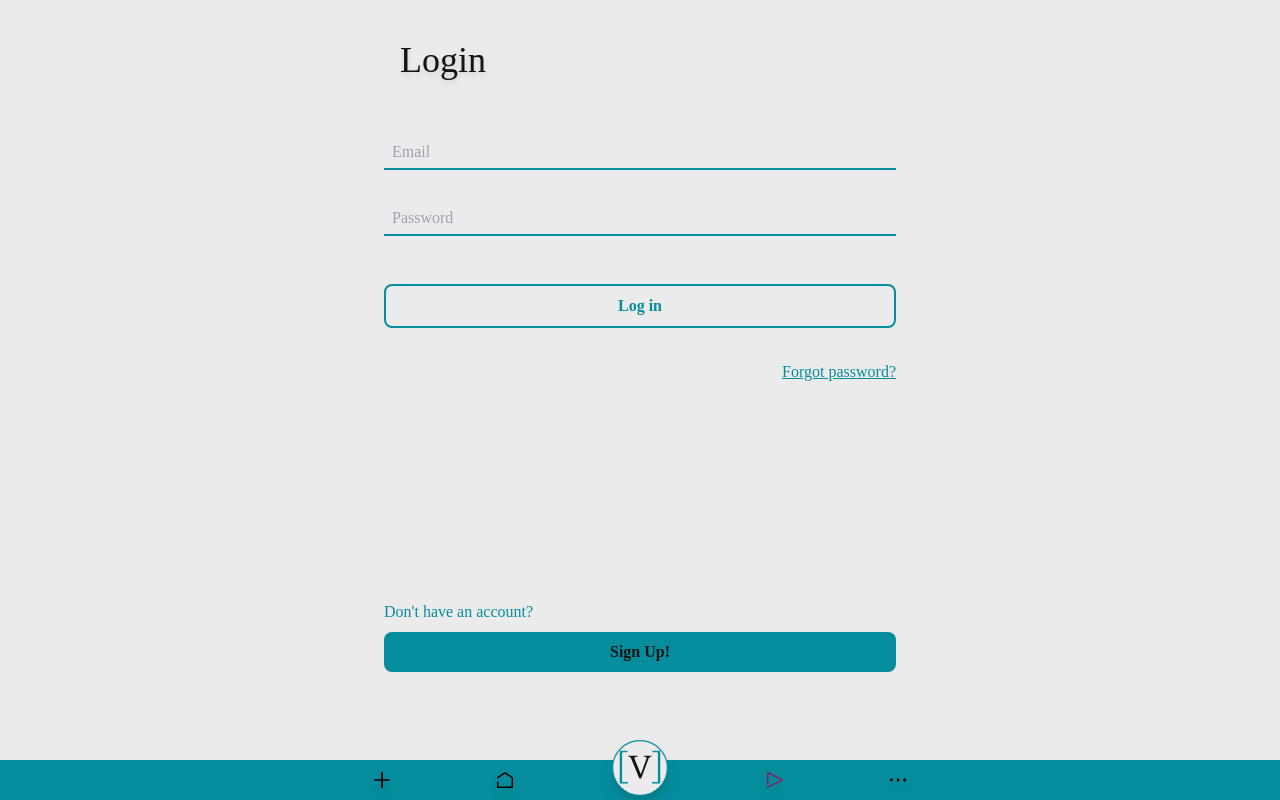
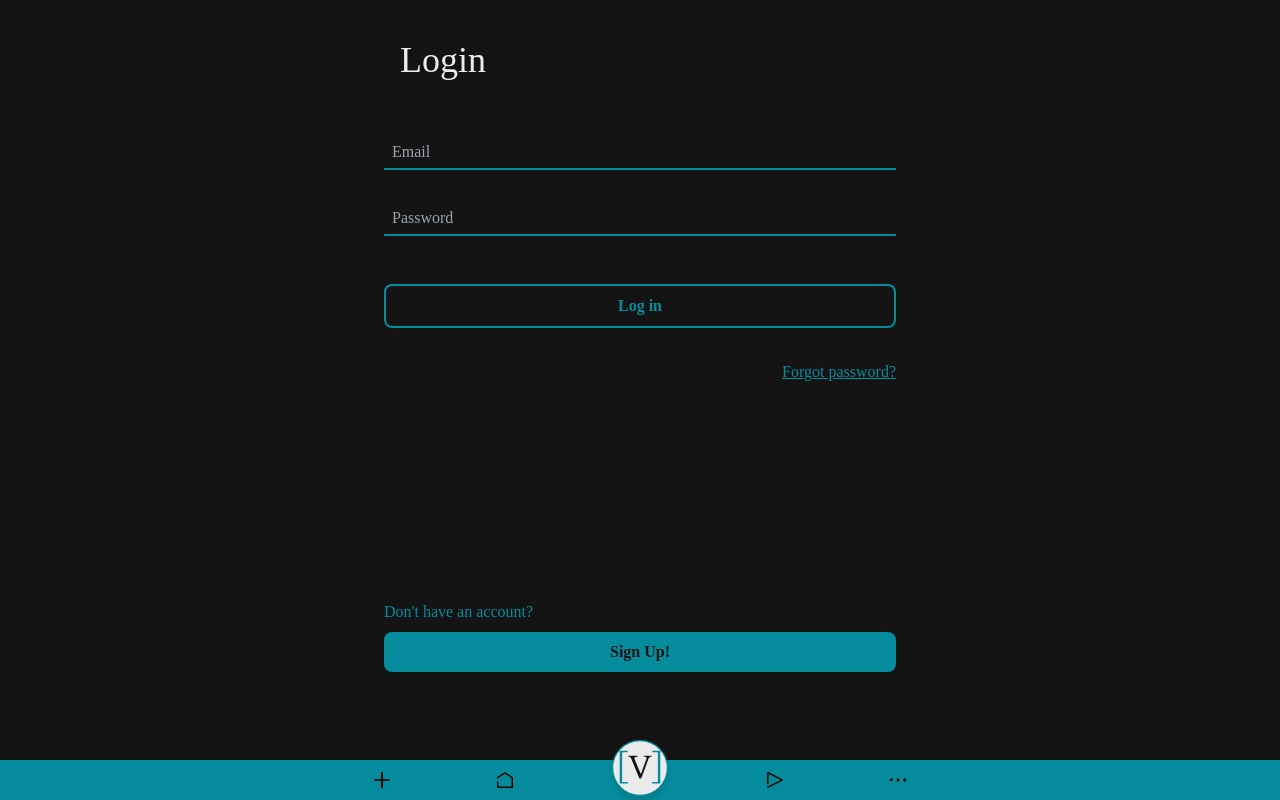
Before and after one commit to guilevieiram/voca, a React (Create React App) app in the folder frontend/: page /login in a window 1280 px wide. Built offline with nearby package versions, Linux system fonts and the light colour scheme.

Commit message:
implemented exception handling on login page

```diff
--- a/frontend/src/App.tsx
+++ b/frontend/src/App.tsx
@@ -1,4 +1,4 @@
-import React, { Component, useEffect, useState } from "react";
+import React, { useEffect, useState } from "react";
 import Background from "./components/Background";
 import Nav from "./components/Nav";
 import UserLogin from "./components/user_login";
@@ -13,11 +13,10 @@ import {
   Navigate
 } from 'react-router-dom';
 
-//testing
-import { loginUser, wakeBackend } from "./models";
+import { wakeBackend } from "./models";
 
 function App(): React.ReactElement {
-  const [darkMode, setDarkMode] = useState<boolean>(false);
+  const [darkMode, setDarkMode] = useState<boolean>(true);
   const toggleDarkMode = (): void => setDarkMode(!darkMode);
 
   const setToken = (userToken: string): void => sessionStorage.setItem('token', userToken);
--- a/frontend/src/components/Nav.tsx
+++ b/frontend/src/components/Nav.tsx
@@ -1,13 +1,13 @@
 // I'm still not sure how to do the purple icons idea work without changing the workings of the routing managemenet system.
 
 import playIcon from '../assets/nav-icons/Play.svg';
-import playIconPurple from '../assets/nav-icons/Play-purple.svg';
+// import playIconPurple from '../assets/nav-icons/Play-purple.svg';
 import homeIcon from '../assets/nav-icons/Home.svg';
-import homeIconPurple from '../assets/nav-icons/Home-purple.svg';
+// import homeIconPurple from '../assets/nav-icons/Home-purple.svg';
 import addIcon from '../assets/nav-icons/Add.svg';
-import addIconPurple from '../assets/nav-icons/Add-purple.svg';
+// import addIconPurple from '../assets/nav-icons/Add-purple.svg';
 import pointsIcon from '../assets/nav-icons/Points.svg';
-import pointsIconPurple from '../assets/nav-icons/Points-purple.svg';
+// import pointsIconPurple from '../assets/nav-icons/Points-purple.svg';
 
 import navLogo from '../assets/nav-logo.svg';
 import React from 'react';
@@ -58,7 +58,7 @@ function Nav ({darkMode}: NavProps): React.ReactElement {
                 <Button active={false} icon={addIcon} link='' height={barBlueSize}/>
                 <Button active={false} icon={homeIcon} link='' height={barBlueSize}/>
                 <NavLogoButton icon={navLogo} link='' height={barFullSize}/>
-                <Button active={false} icon={playIconPurple} link='' height={barBlueSize}/>
+                <Button active={false} icon={playIcon} link='' height={barBlueSize}/>
                 <Button active={true} icon={pointsIcon} link='' height={barBlueSize}/>
             </div>
         </div>
--- a/frontend/src/components/user_login/LoginForm.tsx
+++ b/frontend/src/components/user_login/LoginForm.tsx
@@ -1,18 +1,9 @@
-import { useState } from "react";
+import { useEffect, useState } from "react";
 import { loginUser, UserLoginRequestState } from "../../models";
 
 type LoginFormProps = {
     darkMode: boolean,
     setToken: (token: string) => void
-};
-type Response = {
-    code: number,
-    message: string,
-    id?: number
-};
-type LoginButtonProps = {
-    darkMode: boolean,
-    logUser: () => void
 };
 
 function Spinner(): React.ReactElement {
@@ -23,10 +14,6 @@ function Spinner(): React.ReactElement {
     )
 }
 
-function LoginButton ({darkMode, logUser}: LoginButtonProps): React.ReactElement {
-    return <button onClick={logUser} className={`secondary-button bg-${darkMode ? 'dark' : 'light'}`}>Log in</button>
-}
-
 function LoginForm ({darkMode, setToken}: LoginFormProps): React.ReactElement {
     const [email, setEmail] = useState<string>("");
     const [password, setPassword] = useState<string>("");
@@ -34,18 +21,32 @@ function LoginForm ({darkMode, setToken}: LoginFormProps): React.ReactElement {
 
     const changeEmail = (event: any) => setEmail(event.target.value);
     const changePassword = (event: any) => setPassword(event.target.value);
-    const logUser = () => loginUser(email, password, setToken, setLoginState, "http://127.0.0.1:5000");
+    const logUser = (event: any) => {
+        event.preventDefault()
+        loginUser(email, password, setToken, setLoginState, "http://127.0.0.1:5000")
+    };
 
-    const inputClass: string = `input-field bg-${darkMode ? 'dark' : 'light'}`;
+    useEffect(() => {
+        if(loginState === UserLoginRequestState.BackendIssue){
+            window.alert("It seems like our servers are down at the moment ... \n Try again in a few minutes!");
+        } else if (loginState === UserLoginRequestState.Successful){
+            window.location.reload();
+        }
+    }, [loginState])
+
     return(
-        <form action="#" className={`flex flex-col my-10 text-${darkMode ? 'light' : 'dark'}`}>
-            <input type="email" name="E-mail" id="email" placeholder="Email" className={inputClass} onChange={changeEmail}/>
-            <input type="password" name="Password" id="password" placeholder="Password" className={inputClass} onChange={changePassword}/>
+        <form action="#" onSubmit={logUser} className={`flex flex-col my-10 text-${darkMode ? 'light' : 'dark'}`}>
+            <input type="email" name="E-mail" id="email" placeholder="Email" required className={`input-field bg-${darkMode ? 'dark' : 'light'}`} onChange={changeEmail}/>
+            <input type="password" name="Password" id="password" placeholder="Password" required className={`input-field ${loginState === UserLoginRequestState.WrongPassword ? 'border-red' : ''} bg-${darkMode ? 'dark' : 'light'}`} onChange={changePassword}/>
+            {
+                loginState === UserLoginRequestState.WrongPassword ?
+                <p className="text-sm text-red">Wrong password.</p> : <></>
+            }
             {loginState === UserLoginRequestState.Waiting ?
                 <Spinner /> :
-                <LoginButton darkMode={darkMode} logUser={logUser} />
+                <input type="submit" value="Log in" className={`secondary-button bg-${darkMode ? 'dark' : 'light'}`} />
             }
-            <a href="#"className={`text-blue underline text-right`}>  Forgot password?</a>
+            <a href="https://google.com" className={`text-blue underline text-right`}>  Forgot password?</a>
         </form>
     )
 };
--- a/frontend/src/index.css
+++ b/frontend/src/index.css
@@ -7,8 +7,7 @@
 
 @layer base {
   h1, h2, h3 {
-    @apply text-4xl;
-    @apply font-title;
+    @apply text-4xl font-title;
   }
   * {
     @apply font-body;
@@ -17,10 +16,10 @@
     @apply my-4 border-blue border-b-2 bg-light px-2 py-1;
   }
   .primary-button {
-    @apply rounded-lg font-bold text-dark bg-blue w-full py-2;
+    @apply cursor-pointer rounded-lg font-bold text-dark bg-blue w-full py-2;
   }
   .secondary-button {
-    @apply border-blue border-2 rounded-lg font-bold text-blue my-8 py-2;
+    @apply cursor-pointer border-blue border-2 rounded-lg font-bold text-blue my-8 py-2;
   }
   .page-title {
     @apply mx-4 filter drop-shadow-md
--- a/frontend/src/models/TestBackend.ts
+++ b/frontend/src/models/TestBackend.ts
@@ -1,4 +1,4 @@
-export default async function wakeBackend (url: string = "https://voca-backend.herokuapp.com") {
+export default async function wakeBackend (url: string) {
     const endpoint: string = url;
     const parameters: any = {
         headers: {
--- a/frontend/src/models/UserRequests.ts
+++ b/frontend/src/models/UserRequests.ts
@@ -9,7 +9,7 @@ enum UserLoginRequestState {
 type setTokenType = (id: string) => void;
 type setLoginStateType = (loginState: UserLoginRequestState) => void;
 
-const loginUser = (email: string, password: string, setToken: setTokenType, setLoginState: setLoginStateType, url: string = "https://voca-backend.herokuapp.com") => {
+const loginUser = (email: string, password: string, setToken: setTokenType, setLoginState: setLoginStateType, url: string) => {
     const endpoint: string = `${url}/user/login`;
     const data = {
         user_email: email,
@@ -23,7 +23,6 @@ const loginUser = (email: string, password: string, setToken: setTokenType, setL
         method: "POST"
     };
 
-    let res = null;
     setLoginState(UserLoginRequestState.Started);
     fetch(endpoint, parameters)
     .then( (data) => {
@@ -31,6 +30,7 @@ const loginUser = (email: string, password: string, setToken: setTokenType, setL
         return data.json();
     })
     .then( (response) => {
+        console.log(response);
         switch(response.code){
             case 1:{
                 setLoginState(UserLoginRequestState.Successful);
@@ -49,7 +49,7 @@ const loginUser = (email: string, password: string, setToken: setTokenType, setL
     })
     .catch( e => {
         setLoginState(UserLoginRequestState.BackendIssue);
-        console.log(e)
+        console.log(e);
     });
 };
 export {
--- a/frontend/tailwind.config.js
+++ b/frontend/tailwind.config.js
@@ -11,7 +11,8 @@ module.exports = {
         light: "#ebebeb",
         dark: "#141414",
         blue: "#068d9d",
-        purple: "#831161"
+        purple: "#831161",
+        red: "#ff0000"
       },
       fontFamily:{
         title: ['Cardo', 'ui-serif'],
```
Also changed, not shown: 2 other files (tests, documents, lock files or other folders).
